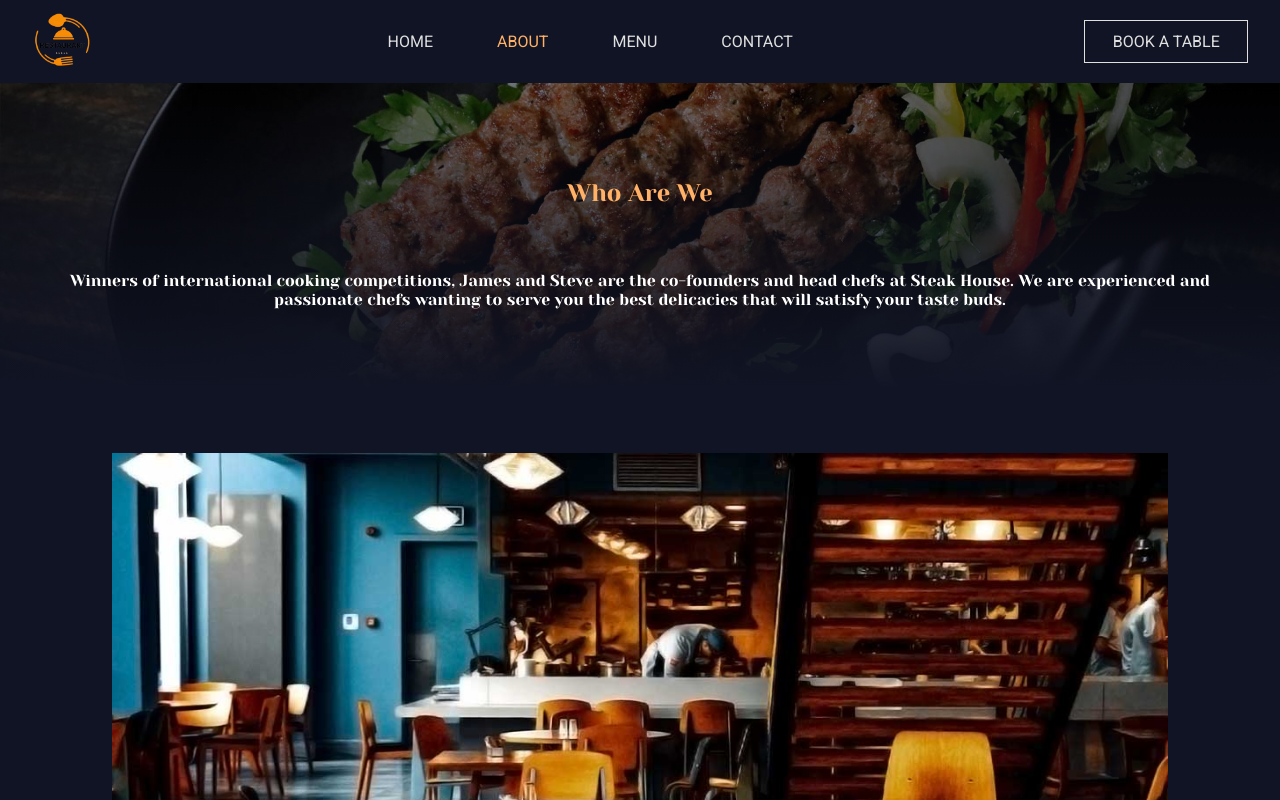
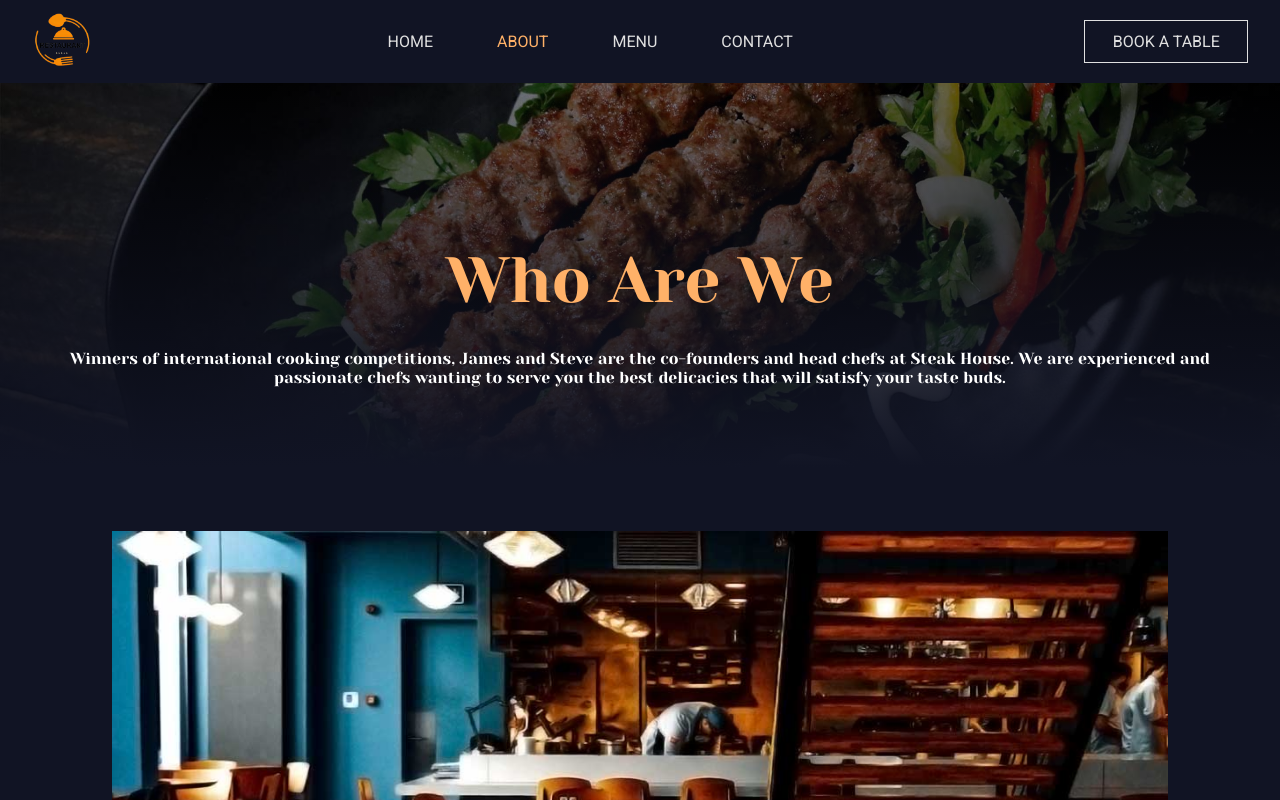
Before and after one commit to AyushMahobia/restaurant, a React (Vite) app: page /about in a window 1280 px wide. Shown: the top 800 px of the page. Built offline with nearby package versions, Linux system fonts and the light colour scheme.

Commit message:
about change

```diff
--- a/src/components/About.jsx
+++ b/src/components/About.jsx
@@ -8,7 +8,7 @@ const About = () => {
     return (
         <>
             <section id='about' className='other-hero-section'>
-                <h1>{about.title}</h1>
+                <h2>{about.title}</h2>
                 <h4>{about.description}</h4>
             </section>
 
--- a/src/index.css
+++ b/src/index.css
@@ -89,7 +89,7 @@ a {
   padding: 3rem 1rem;
 }
 
-.other-hero-section h1,
+.other-hero-section h2,
 .other-hero-section h4 {
   color: var(--heading-color);
   font-weight: 200;
```
